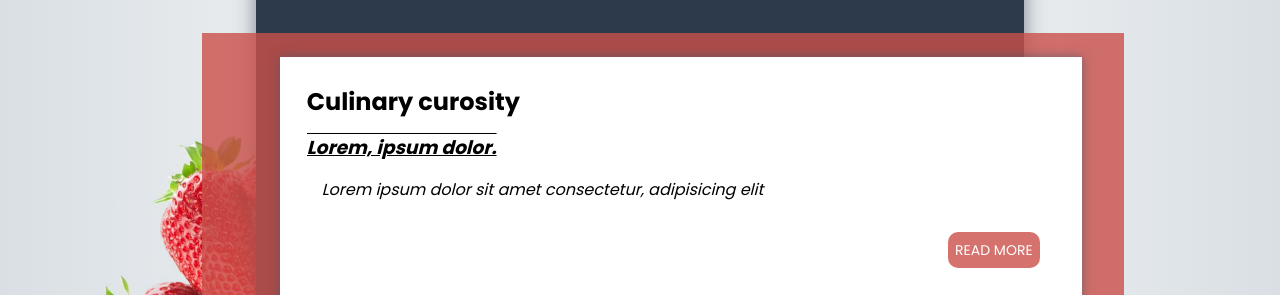
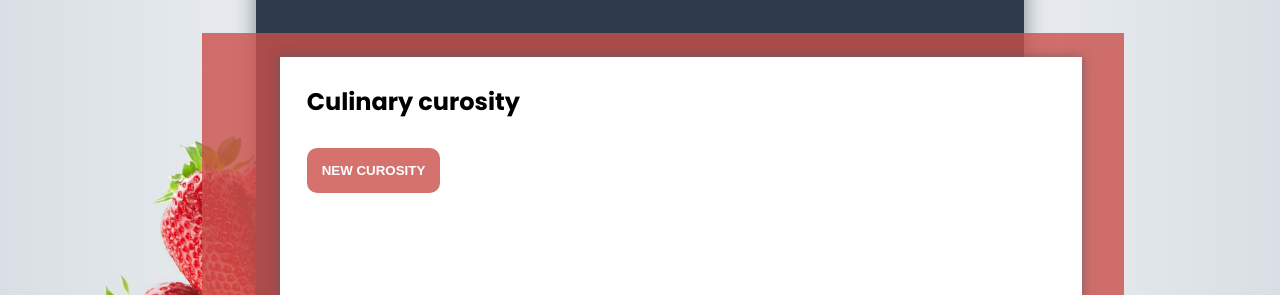
Before and after one commit to ArlBiern/CookBook, a website built with webpack: page src/index.html in a window 1280 px wide. Shown: the part 1200-1495 px from the top of the page. Built offline with nearby package versions, Linux system fonts and the light colour scheme.

Commit message:
Remove mockup data

```diff
--- a/src/index.html
+++ b/src/index.html
@@ -89,10 +89,6 @@
                             <h2>Culinary curosity</h2>
                             <div>
                                 <div class="curosity">
-                                    <!--will be removed after adding the functionality of the curosity-->
-                                    <h3>Lorem, ipsum dolor.</h3>
-                                    <p>Lorem ipsum dolor sit amet consectetur, adipisicing elit</p>
-                                    <a class="mainButton sectionB" href="#" target="_blank">read more</a>
                                 </div>
                                 <button class="mainButton sectionB randomCurosityButton">new curosity</button>
                             </div>
```
